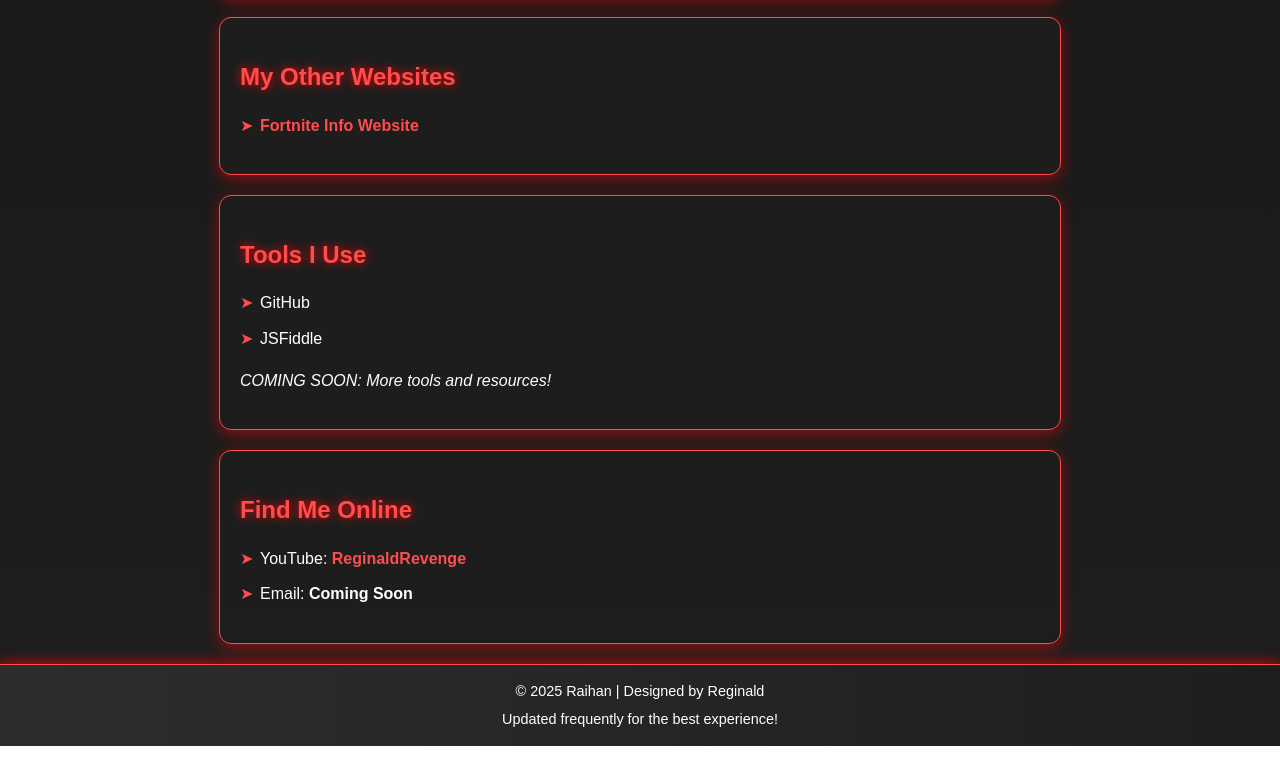
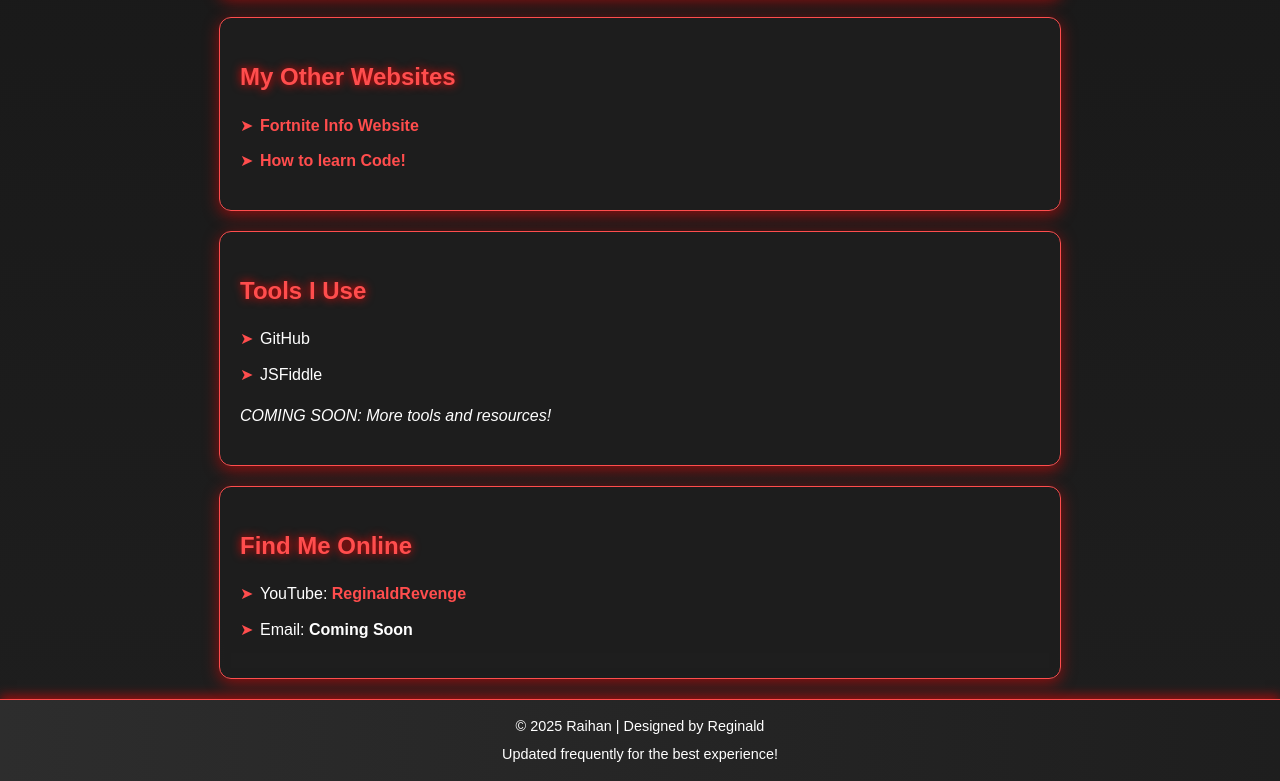
Before and after one commit to rn9997/about-myself-project, a plain HTML site: page index.html in a window 1280 px wide. Shown: the part 1415-2196 px from the top of the page. Before the commit the page ends 2161 px from the top, so only its background shows below. Drawn offline with Linux system fonts and the light colour scheme.

Commit message:
Update index.html

```diff
--- a/index.html
+++ b/index.html
@@ -203,6 +203,7 @@
         <h2>My Other Websites</h2>
         <ul>
             <li><a href="https://rn9997.github.io/Remix/" target="_blank">Fortnite Info Website</a></li>
+            <li><a href="https://rn9997.github.io/progress/" target="_blank">How to learn Code!</a></li>
         </ul>
     </section>
 
```
